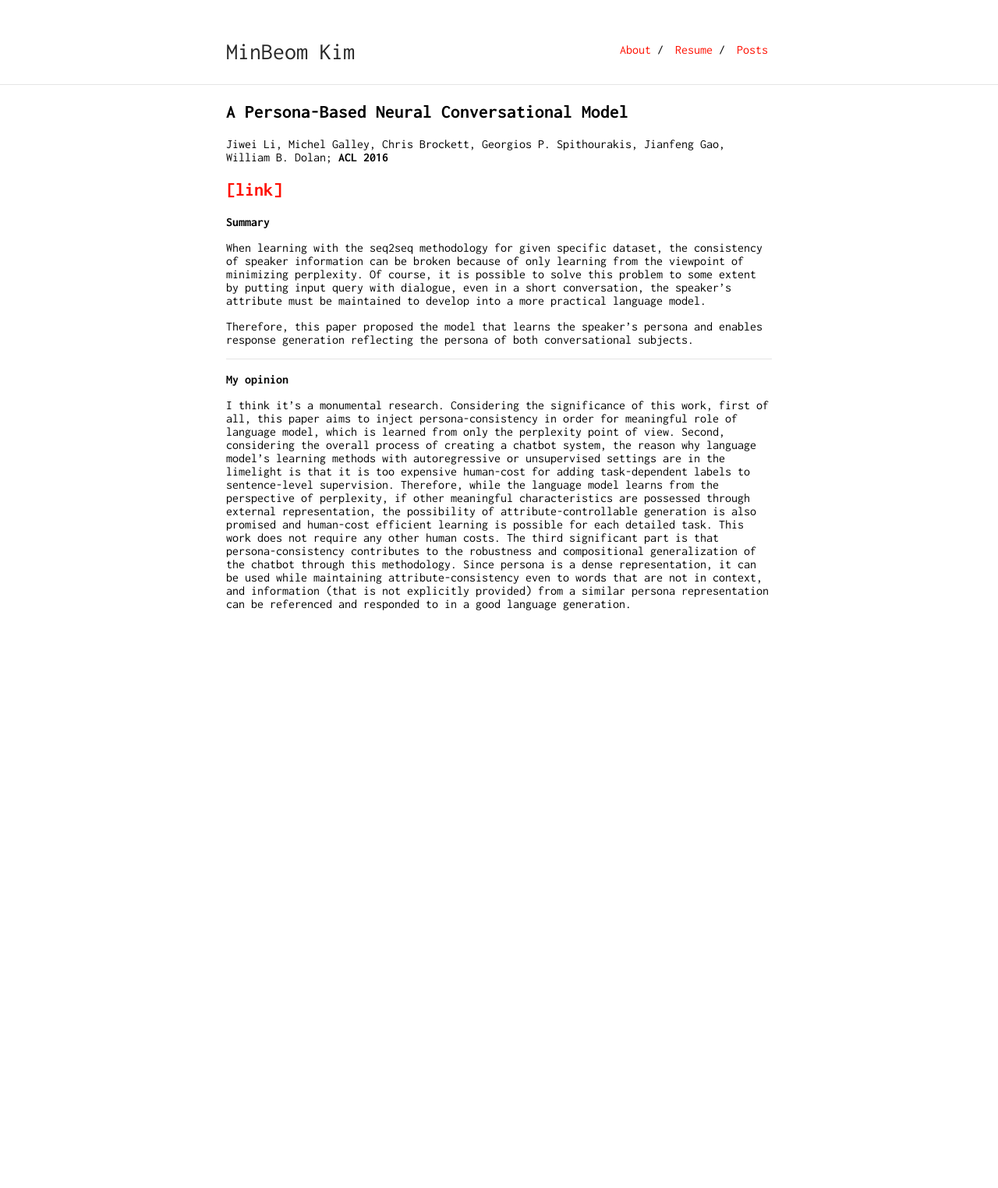
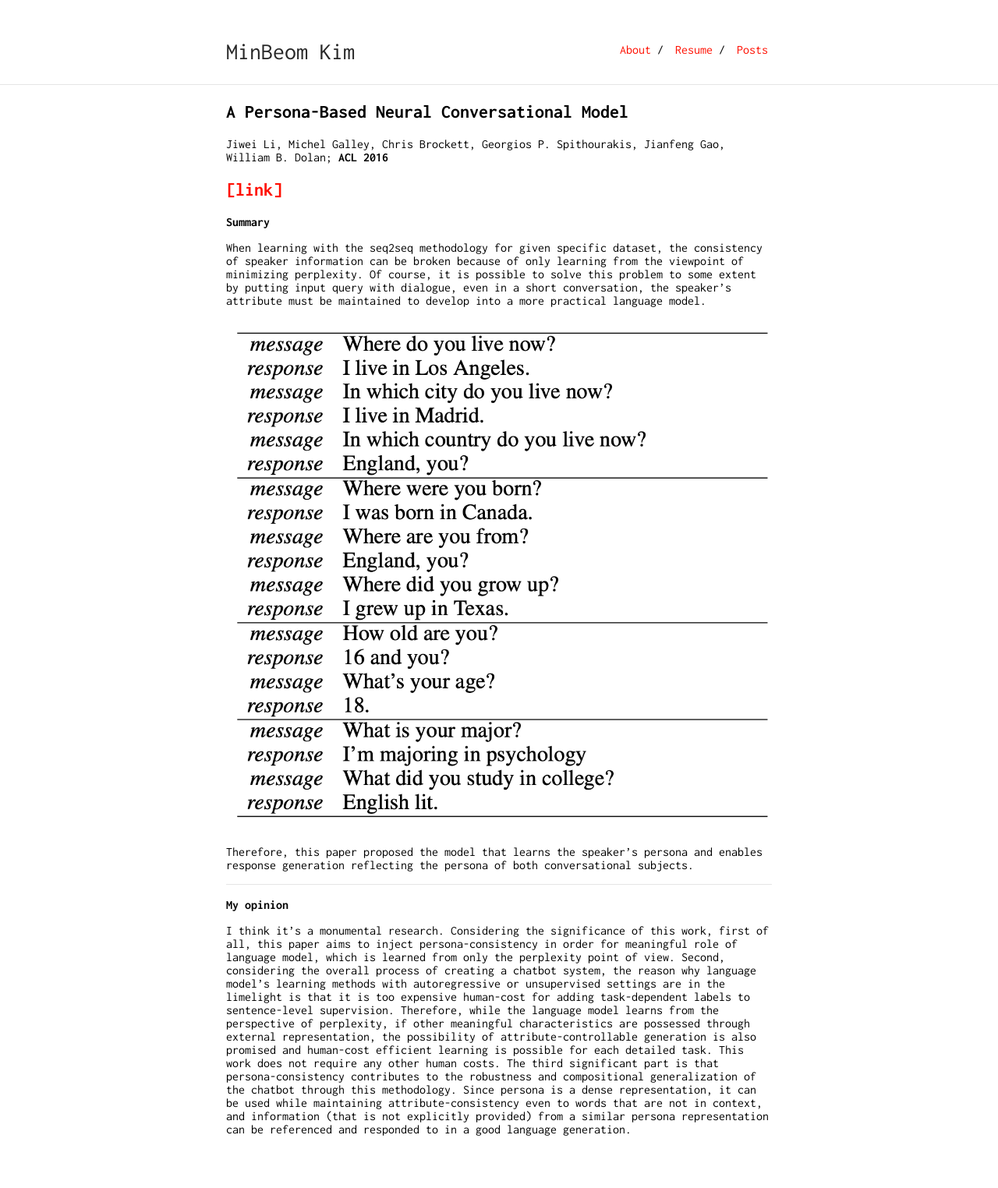
Before and after one commit to minbeomkim/minbeomkim.github.io, a Jekyll site: the page built from post-A-Persona-Based-Neural-Conversation-Model.md, in a window 1280 px wide. Shown: the whole page at 78% size. Built offline with Jekyll 4.4.1, drawn with Linux system fonts in a browser that asks for light colours; our own code applies the rules of GitHub Pages for plain Markdown files; before the commit the page ends 900 px from its top, so only the background shows below that.

Commit message:
Update post-A-Persona-Based-Neural-Conversation-Model.md

```diff
--- a/post-A-Persona-Based-Neural-Conversation-Model.md
+++ b/post-A-Persona-Based-Neural-Conversation-Model.md
@@ -13,7 +13,7 @@ Jiwei Li, Michel Galley, Chris Brockett, Georgios P. Spithourakis, Jianfeng Gao,
 
 When learning with the seq2seq methodology for given specific dataset, the consistency of speaker information can be broken because of only learning from the viewpoint of minimizing perplexity. Of course, it is possible to solve this problem to some extent by putting input query with dialogue, even in a short conversation, the speaker's attribute must be maintained to develop into a more practical language model.
 
-<!-- <img src="internet.png"> -->
+<img src="img/persona1.png">
 
 Therefore, this paper proposed the model that learns the speaker's persona and enables response generation reflecting the persona of both conversational subjects.
 
```
